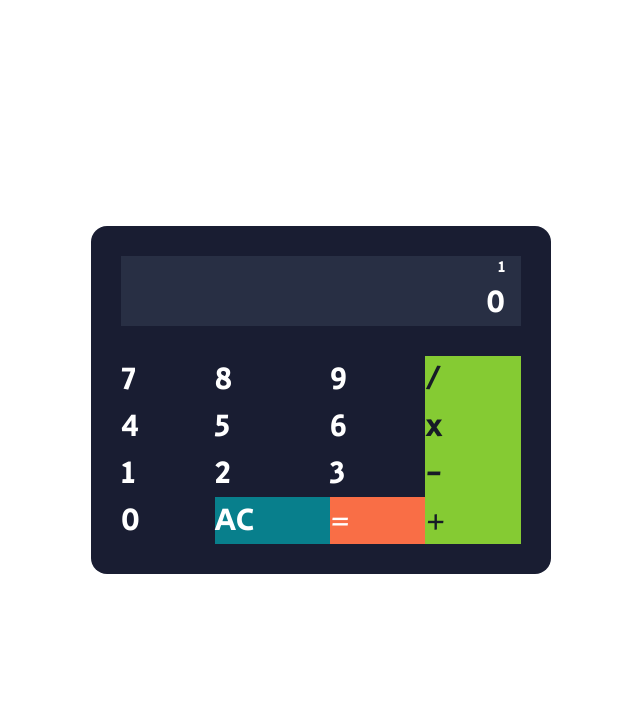
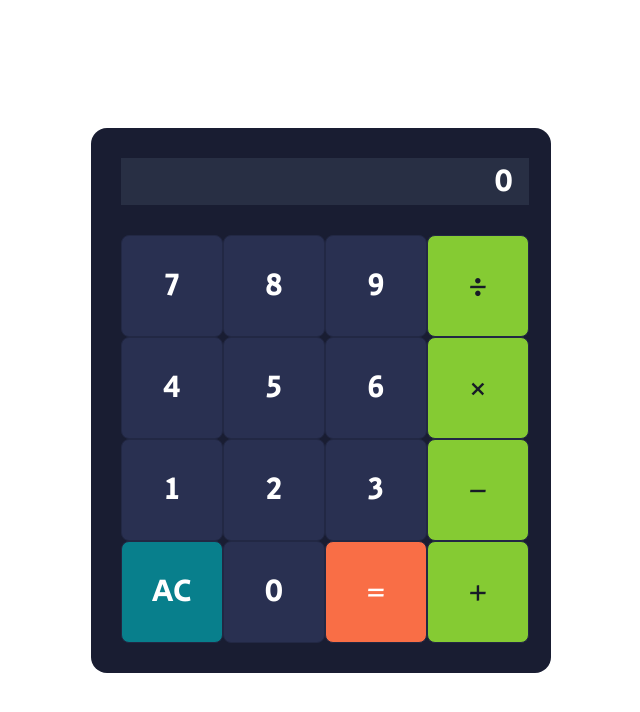
Before and after one commit to PolpEdu/calculator, a plain HTML site: page index.html in a window 1280 px wide. Shown: the whole page, without its empty margins (319-959 px from the left). Drawn offline with Linux system fonts and the light colour scheme.

Commit message:
Adjusting html elements and classes

```diff
--- a/index.html
+++ b/index.html
@@ -11,25 +11,25 @@
     <body>
         <div class="container">
             <div class="result-container">
-                <span id="operation">1</span>
-                <span id="result">0</span>
+                <div id="operation"></div>
+                <div id="result">0</div>
             </div>
-            <div class="grid-element">7</div>
-            <div class="grid-element">8</div>
-            <div class="grid-element">9</div>
-            <div class="grid-element operator" id="divide">/</div>
-            <div class="grid-element">4</div>
-            <div class="grid-element">5</div>
-            <div class="grid-element">6</div>
-            <div class="grid-element operator" id="multiply">x</div>
-            <div class="grid-element">1</div>
-            <div class="grid-element">2</div>
-            <div class="grid-element">3</div>
-            <div class="grid-element operator" id="minus">-</div>
-            <div class="grid-element">0</div>
-            <div class="grid-element clear" id="clear">AC</div>
-            <div class="grid-element equal" id="equal">=</div>
-            <div class="grid-element operator" id="plus">+</div>
+            <div class="element">7</div>
+            <div class="element">8</div>
+            <div class="element">9</div>
+            <div class="element operator">÷</div>
+            <div class="element">4</div>
+            <div class="element">5</div>
+            <div class="element">6</div>
+            <div class="element operator">×</div>
+            <div class="element">1</div>
+            <div class="element">2</div>
+            <div class="element">3</div>
+            <div class="element operator">−</div>
+            <div class="element clear">AC</div>
+            <div class="element">0</div>
+            <div class="element equal">=</div>
+            <div class="element operator">+</div>
         </div>
     </body>
     <script src="./main.js"></script>
```
